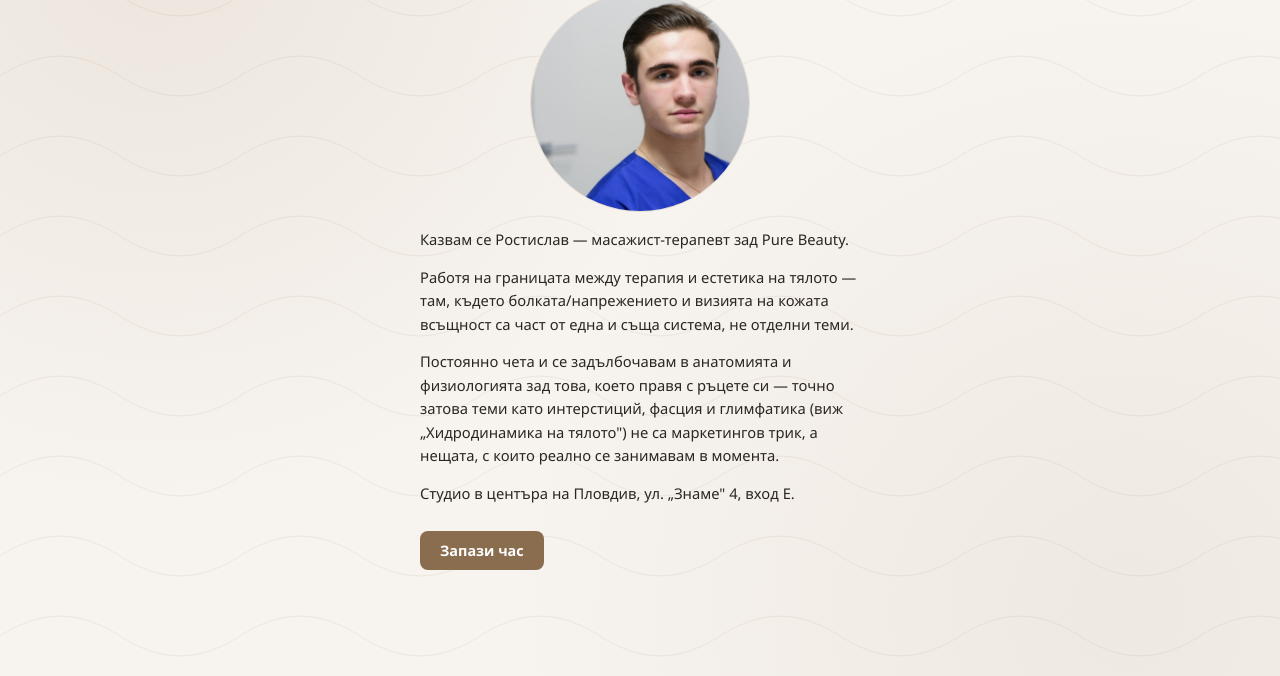
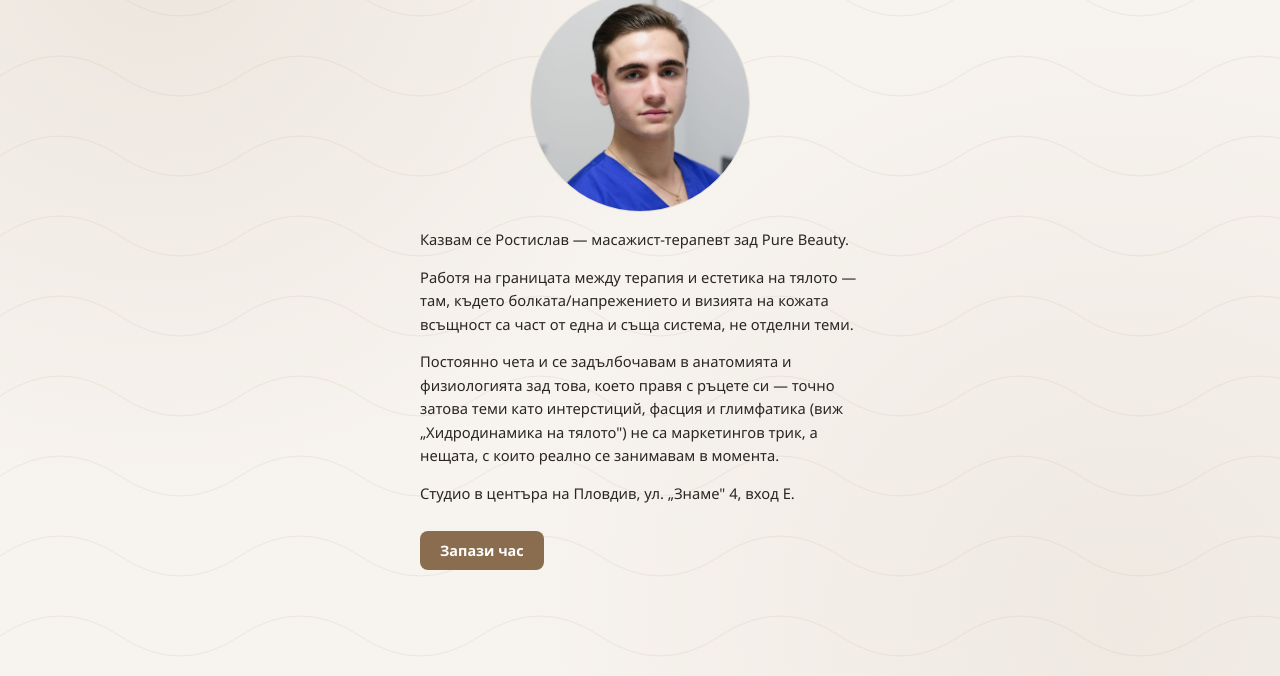
Before and after one commit to rostislavruslanov11-cell/bta, a plain HTML site: page public/about.html in a window 1280 px wide. Shown: the part 124-800 px from the top of the page. Drawn offline with Linux system fonts and the light colour scheme.

Commit message:
Center face in the About portrait crop

```diff
--- a/public/style.css
+++ b/public/style.css
@@ -318,7 +318,7 @@ body.has-nav { display: block; padding: 0; }
   width: 220px;
   height: 220px;
   object-fit: cover;
-  object-position: 50% 25%;
+  object-position: 68% 50%;
   border-radius: 50%;
   margin: 0 auto 16px;
   border: 1px solid var(--border);
```
